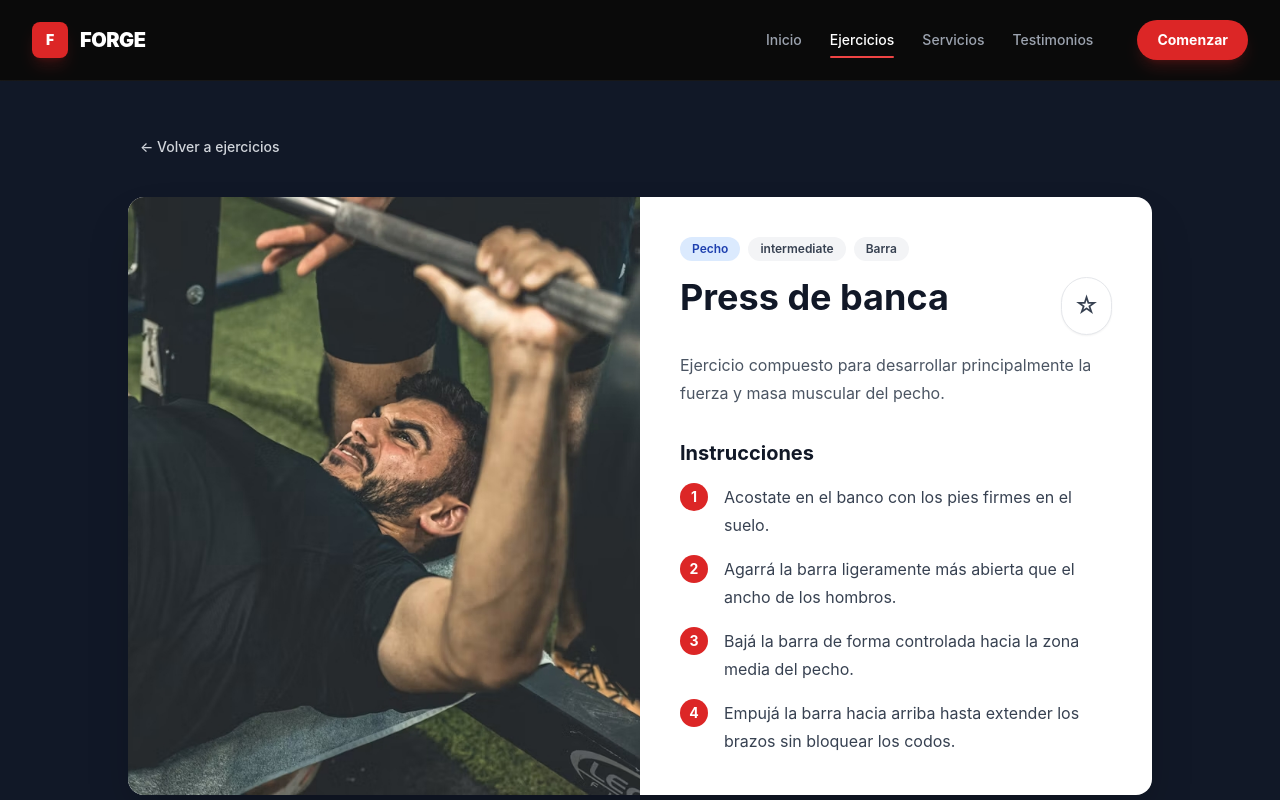
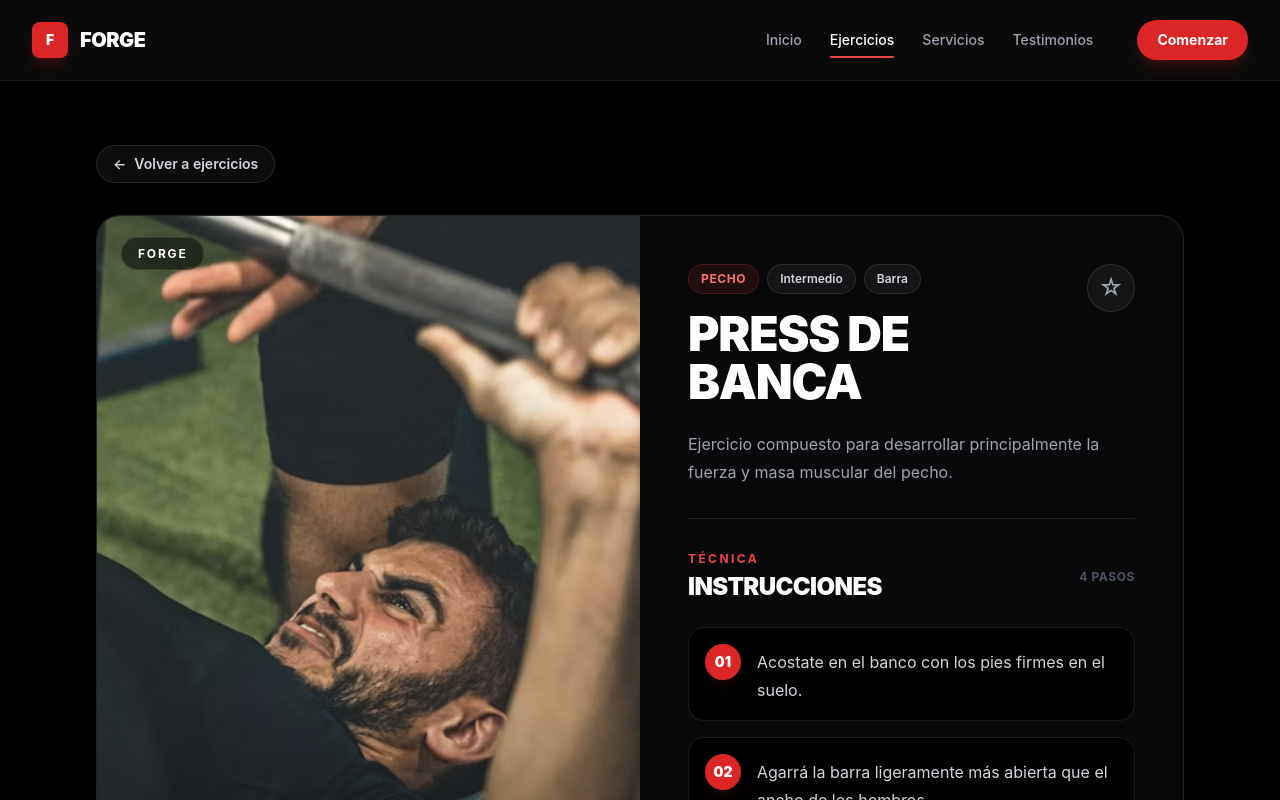
Before and after one commit to martinmorondo/react-gym, a React (Vite) app: page /exercises/bench-press in a window 1280 px wide. Shown: the top 800 px of the page. Built offline with nearby package versions, Linux system fonts and the light colour scheme.

Commit message:
feat: refresh exercise detail ui

```diff
--- a/src/pages/ExerciseDetail.tsx
+++ b/src/pages/ExerciseDetail.tsx
@@ -5,6 +5,12 @@ import ErrorState from '../components/feedback/ErrorState';
 import LoadingState from '../components/feedback/LoadingState';
 import { useExercise } from '../features/exercises/hooks/useExercise';
 import { useFavorites } from '../features/exercises/hooks/useFavorites';
+
+const difficultyLabels = {
+  beginner: 'Principiante',
+  intermediate: 'Intermedio',
+  advanced: 'Avanzado',
+} as const;
 
 function ExerciseDetail() {
   const navigate = useNavigate();
@@ -23,8 +29,8 @@ function ExerciseDetail() {
 
   if (isLoading) {
     return (
-      <main className="min-h-screen bg-gray-900 px-4 py-12">
-        <div className="mx-auto max-w-5xl">
+      <main className="min-h-screen bg-black px-4 py-16 text-white sm:px-6 lg:px-8">
+        <div className="mx-auto max-w-6xl">
           <LoadingState message="Cargando ejercicio..." />
         </div>
       </main>
@@ -33,8 +39,8 @@ function ExerciseDetail() {
 
   if (error) {
     return (
-      <main className="min-h-screen bg-gray-900 px-4 py-12">
-        <div className="mx-auto max-w-5xl">
+      <main className="min-h-screen bg-black px-4 py-16 text-white sm:px-6 lg:px-8">
+        <div className="mx-auto max-w-6xl">
           <ErrorState message={error} />
         </div>
       </main>
@@ -43,8 +49,8 @@ function ExerciseDetail() {
 
   if (!exercise) {
     return (
-      <main className="min-h-screen bg-gray-900 px-4 py-12">
-        <div className="mx-auto max-w-5xl">
+      <main className="min-h-screen bg-black px-4 py-16 text-white sm:px-6 lg:px-8">
+        <div className="mx-auto max-w-6xl">
           <EmptyState
             title="Ejercicio no encontrado"
             message="El ejercicio que buscás no existe o ya no está disponible."
@@ -61,84 +67,131 @@ function ExerciseDetail() {
   const favorite = isFavorite(exercise.id);
 
   return (
-    <main className="min-h-screen bg-gray-900 px-4 py-12">
-      <div className="mx-auto max-w-5xl">
+    <main className="min-h-screen bg-black text-white">
+      <section className="mx-auto max-w-6xl px-4 py-12 sm:px-6 sm:py-16 lg:px-8">
         <Link
           to="/exercises"
-          className="mb-8 inline-flex rounded-md px-3 py-2 text-sm font-medium text-gray-300 transition-colors hover:bg-gray-800 hover:text-white focus:outline-none focus:ring-2 focus:ring-red-500"
+          className="mb-8 inline-flex items-center gap-2 rounded-full border border-white/10 bg-white/5 px-4 py-2 text-sm font-semibold text-gray-300 backdrop-blur-sm transition-all hover:border-white/20 hover:bg-white/10 hover:text-white focus:outline-none focus:ring-2 focus:ring-red-500"
         >
-          ← Volver a ejercicios
+          <span aria-hidden="true">←</span>
+          Volver a ejercicios
         </Link>
 
-        <article className="overflow-hidden rounded-2xl bg-white shadow-2xl">
-          <div className="grid grid-cols-1 lg:grid-cols-2">
-            <div>
+        <article className="overflow-hidden rounded-3xl border border-white/10 bg-zinc-950 shadow-2xl">
+          <div className="grid lg:grid-cols-2">
+            {/* Imagen */}
+            <div className="relative min-h-[380px] overflow-hidden lg:min-h-[650px]">
               <img
                 src={exercise.image}
                 alt={`Ejercicio: ${exercise.name}`}
-                className="h-full min-h-[360px] w-full object-cover"
+                className="absolute inset-0 h-full w-full object-cover"
               />
+
+              <div className="absolute inset-0 bg-gradient-to-t from-black/80 via-black/10 to-transparent" />
+
+              <div className="absolute left-6 top-6">
+                <span className="rounded-full border border-white/10 bg-black/50 px-4 py-2 text-xs font-bold uppercase tracking-[0.15em] text-white backdrop-blur-md">
+                  FORGE
+                </span>
               </div>
 
-            <div className="p-6 sm:p-8 lg:p-10">
+              <div className="absolute bottom-6 left-6 right-6">
+                <p className="text-xs font-bold uppercase tracking-[0.2em] text-red-500">
+                  {exercise.muscleGroup}
+                </p>
+
+                <p className="mt-2 text-sm text-gray-300">
+                  {exercise.equipment}
+                </p>
+              </div>
+            </div>
+
+            {/* Información */}
+            <div className="p-6 sm:p-8 lg:p-12">
+              <div className="mb-6 flex items-start justify-between gap-5">
+                <div>
                   <div className="mb-4 flex flex-wrap gap-2">
-                <span className="rounded-full bg-blue-100 px-3 py-1 text-xs font-semibold text-blue-800">
+                    <span className="rounded-full border border-red-500/20 bg-red-500/10 px-3 py-1.5 text-xs font-bold uppercase tracking-wider text-red-400">
                       {exercise.muscleGroup}
                     </span>
 
-                <span className="rounded-full bg-gray-100 px-3 py-1 text-xs font-semibold text-gray-700">
-                  {exercise.difficulty}
+                    <span className="rounded-full border border-white/10 bg-white/5 px-3 py-1.5 text-xs font-semibold text-gray-300">
+                      {difficultyLabels[exercise.difficulty]}
                     </span>
 
-                <span className="rounded-full bg-gray-100 px-3 py-1 text-xs font-semibold text-gray-700">
+                    <span className="rounded-full border border-white/10 bg-white/5 px-3 py-1.5 text-xs font-semibold text-gray-300">
                       {exercise.equipment}
                     </span>
                   </div>
 
-              <div className="mb-4 flex items-start justify-between gap-4">
-                <h1 className="text-3xl font-bold text-gray-900 sm:text-4xl">
+                  <h1 className="text-4xl font-black uppercase leading-tight tracking-tight sm:text-5xl">
                     {exercise.name}
                   </h1>
+                </div>
 
                 <button
                   type="button"
                   onClick={() => toggleFavorite(exercise.id)}
-                  className="shrink-0 rounded-full border border-gray-200 bg-white p-3 text-2xl text-gray-700 shadow-sm transition-colors hover:bg-gray-100 focus:outline-none focus:ring-2 focus:ring-red-500"
+                  className="flex h-12 w-12 shrink-0 items-center justify-center rounded-full border border-white/10 bg-white/5 text-2xl transition-all duration-300 hover:scale-105 hover:border-red-500/50 hover:bg-red-500/10 focus:outline-none focus:ring-2 focus:ring-red-500"
                   aria-label={
                     favorite
                       ? `Quitar ${exercise.name} de favoritos`
-                      : `Agregar ${exercise.name} a favoritos`
+                      : `Agregar ${exercise.name} de favoritos`
                   }
                   aria-pressed={favorite}
                 >
+                  <span
+                    className={
+                      favorite
+                        ? 'text-red-500'
+                        : 'text-gray-400'
+                    }
+                    aria-hidden="true"
+                  >
                     {favorite ? '★' : '☆'}
+                  </span>
                 </button>
               </div>
 
-              <p className="mb-8 leading-7 text-gray-600">
+              <p className="border-b border-white/10 pb-8 text-base leading-7 text-gray-400">
                 {exercise.description}
               </p>
 
-              <section aria-labelledby="instructions-title">
+              <section
+                className="pt-8"
+                aria-labelledby="instructions-title"
+              >
+                <div className="mb-6 flex items-center justify-between gap-4">
+                  <div>
+                    <p className="text-xs font-bold uppercase tracking-[0.2em] text-red-500">
+                      Técnica
+                    </p>
+
                     <h2
                       id="instructions-title"
-                  className="mb-4 text-xl font-bold text-gray-900"
+                      className="mt-1 text-2xl font-black uppercase tracking-tight"
                     >
                       Instrucciones
                     </h2>
+                  </div>
+
+                  <span className="text-xs font-bold uppercase tracking-wider text-gray-600">
+                    {exercise.instructions.length} pasos
+                  </span>
+                </div>
 
                 <ol className="space-y-4">
                   {exercise.instructions.map(
                     (instruction, index) => (
                       <li
                         key={`${exercise.id}-instruction-${index}`}
-                        className="flex gap-4"
+                        className="group flex gap-4 rounded-2xl border border-white/10 bg-black p-4 transition-colors hover:border-white/20"
                       >
-                        <span className="flex h-7 w-7 shrink-0 items-center justify-center rounded-full bg-red-600 text-sm font-bold text-white">
-                          {index + 1}
+                        <span className="flex h-9 w-9 shrink-0 items-center justify-center rounded-full bg-red-600 text-sm font-black text-white shadow-lg shadow-red-600/10">
+                          {String(index + 1).padStart(2, '0')}
                         </span>
 
-                        <p className="leading-7 text-gray-700">
+                        <p className="pt-1 text-sm leading-6 text-gray-300 sm:text-base sm:leading-7">
                           {instruction}
                         </p>
                       </li>
@@ -146,10 +199,20 @@ function ExerciseDetail() {
                   )}
                 </ol>
               </section>
+
+              <div className="mt-8 border-t border-white/10 pt-6">
+                <Link
+                  to="/exercises"
+                  className="inline-flex items-center gap-2 text-sm font-bold uppercase tracking-wide text-gray-400 transition-colors hover:text-red-500 focus:outline-none focus:ring-2 focus:ring-red-500"
+                >
+                  Explorar más ejercicios
+                  <span aria-hidden="true">→</span>
+                </Link>
+              </div>
             </div>
           </div>
         </article>
-      </div>
+      </section>
     </main>
   );
 }
```
Lines whose indentation alone changed are shown as unchanged.
